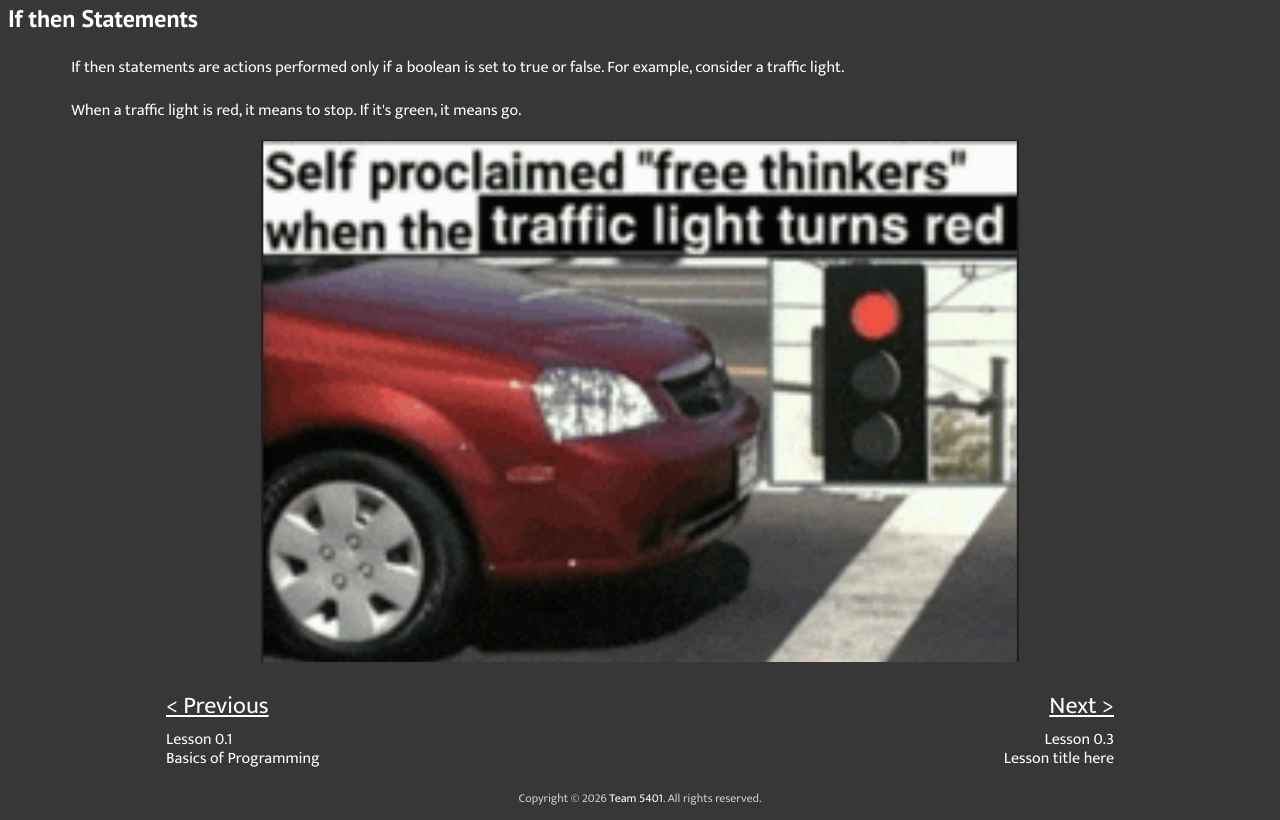
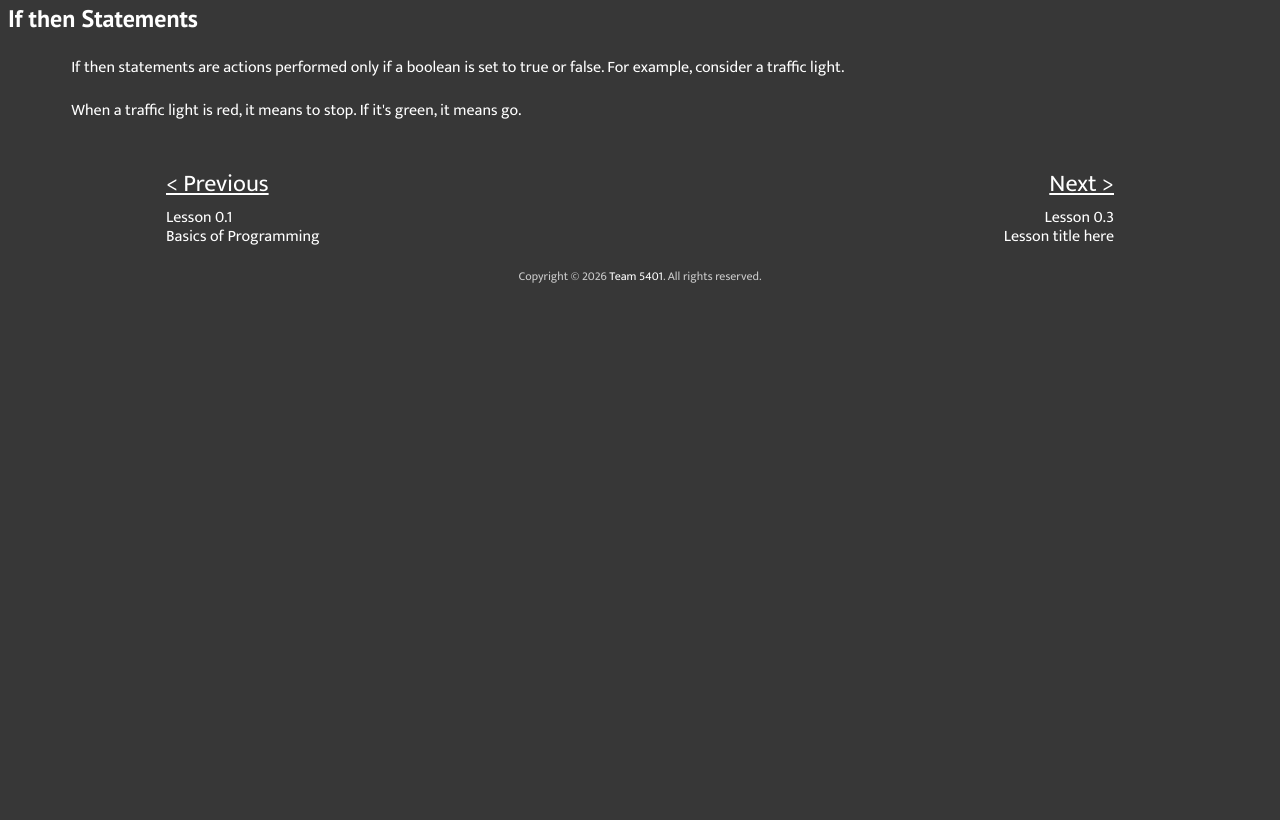
Before and after one commit to spicebushi/frogrammingDocSite, a plain HTML site: page lessonSection0/lesson0-2.html in a window 1280 px wide. Shown: the part 1353-2173 px from the top of the page. After the commit the page ends 1651 px from the top, so only its background shows below. Drawn offline with Linux system fonts and the light colour scheme.

Commit message:
yeah nvm thats not funny
sighs so pathetically
(removed free thinkers img in lesson 2)

```diff
--- a/lessonSection0/lesson0-2.html
+++ b/lessonSection0/lesson0-2.html
@@ -83,7 +83,6 @@
                     <p>
                         When a traffic light is red, it means to stop. If it's green, it means go.
                     </p>
-                    <img src="../assets/images/lesson0-2img2.png">
                 </div>
                 <div class="lessonButtons">
                     <span class="prevLesButton"><a href="lesson0-1.html"><p>< Previous</p></a><span><p>Lesson 0.1</p><p>Basics of Programming</p></span></span>
```
